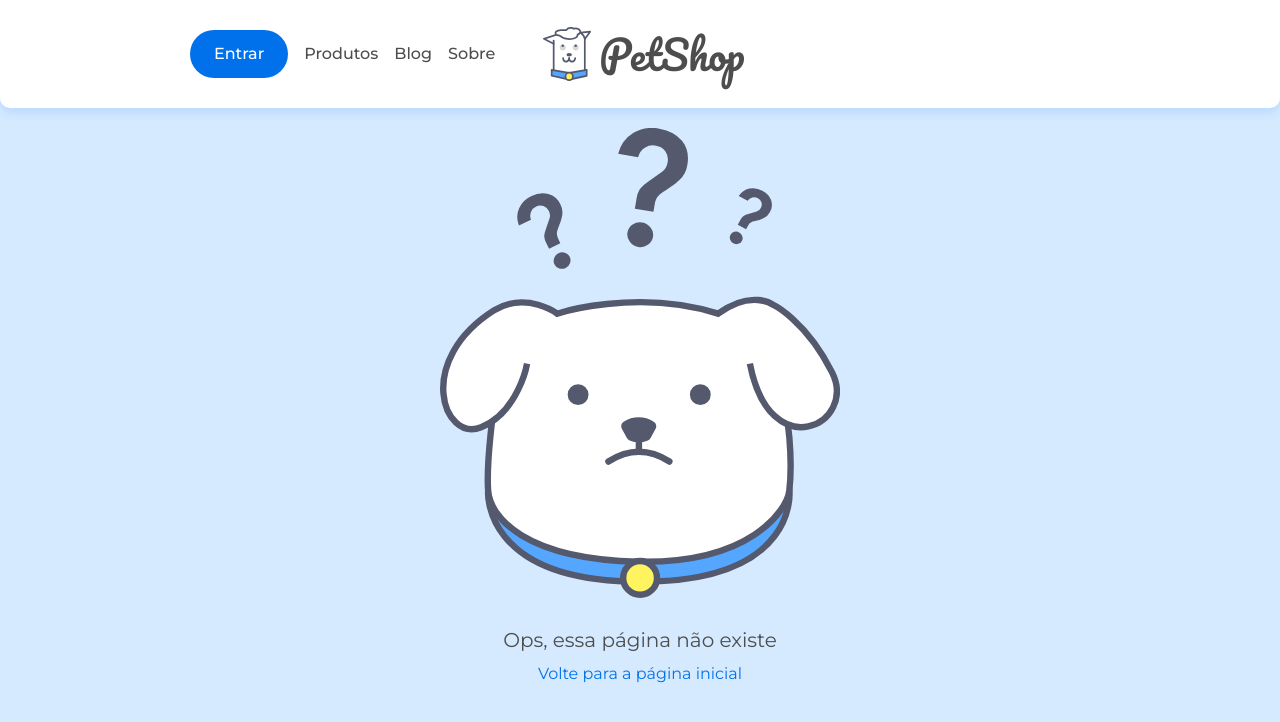
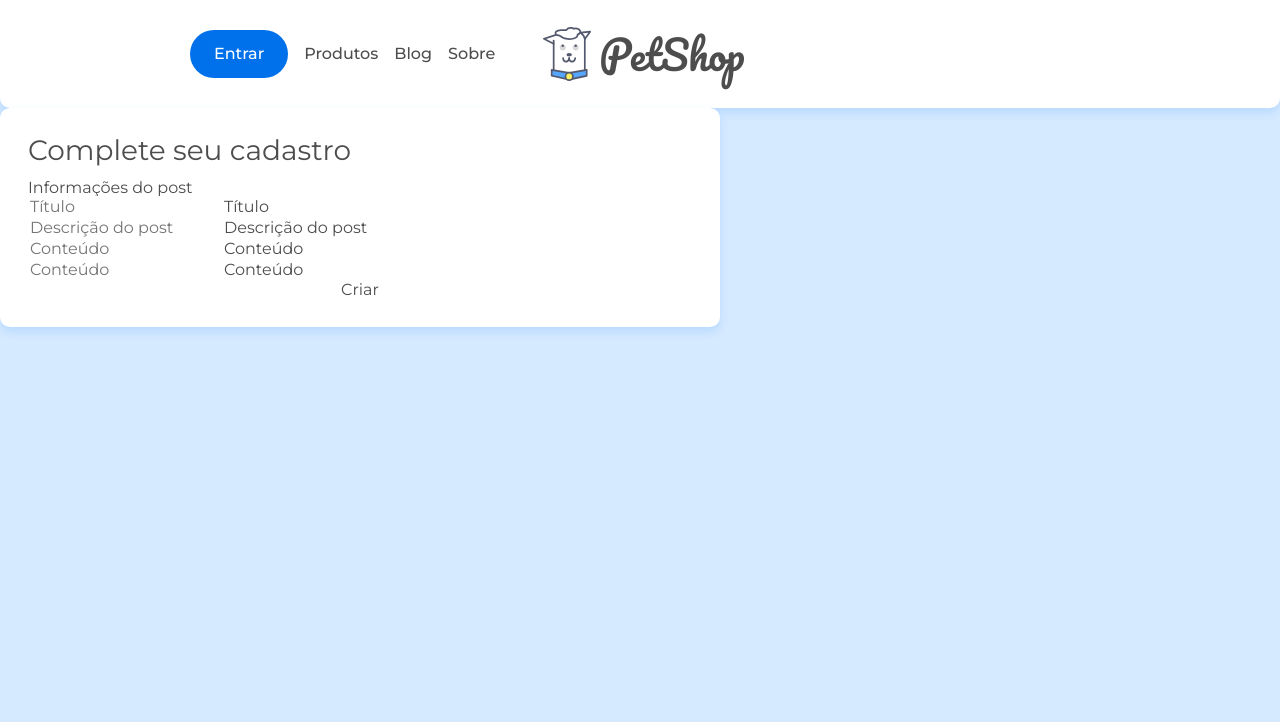
Before and after one commit to felipedotcom/reactAuth, a React (Create React App) app: page /posts/cria in a window 1280 px wide. Before the commit this address led to /404. Shown: the top 722 px of the page. Built offline with nearby package versions, Linux system fonts and the light colour scheme; no server answers.

Commit message:
Adiciona form de criacao de post

```diff
--- a/src/App.jsx
+++ b/src/App.jsx
@@ -7,6 +7,7 @@ import Sobre from './paginas/Sobre'
 import Categoria from './paginas/Categoria'
 import Post from './paginas/Post'
 import Pagina404 from './paginas/Pagina404'
+import CriaPost from './paginas/CriaPost'
 
 import './assets/css/base/base.css'
 
@@ -27,9 +28,14 @@ function App() {
           <Categoria />
         </Route>
 
+        <Route path="/posts/cria">
+          <CriaPost />
+        </Route>
+
         <Route path="/posts/:id">
           <Post />
         </Route>
+
 
         <Route>
           <Pagina404 />
--- a/src/components/ListaCategorias.jsx
+++ b/src/components/ListaCategorias.jsx
@@ -12,9 +12,9 @@ const ListaCategorias = () => {
   return (
     <ul className="lista-categorias container flex">
       {categorias.map((categoria) => (
-        <Link to={`/categoria/${categoria.id}`}>
+        <Link to={`/categoria/${categoria.nome}`}>
           <li
-            className={`lista-categorias__categoria lista-categorias__categoria--${categoria.id}`}
+            className={`lista-categorias__categoria lista-categorias__categoria--${categoria.nome}`}
           >
             {categoria.nome}
           </li>
--- /dev/null
+++ b/src/paginas/CriaPost.jsx
@@ -0,0 +1,35 @@
+import React from 'react'
+
+const CriaPost = () => {
+    return (
+        <section className="cartao">
+            <h2 className="cartao__titulo">Complete seu cadastro</h2>
+            <form action="./cadastro_concluido.html" className="formulario flex flex--coluna">
+                <fieldset>
+                    <legend className="formulario__legenda">Informações do post</legend>
+                    <div className="input-container">
+                        <input name="title" id="title" className="input" type="text" placeholder="Título" data-tipo="title" required/>
+                        <label className="input-label" for="title">Título</label>
+                    </div>
+                    <div className="input-container">
+                        <input name="metadescription" id="metadescription" className="input" type="text" placeholder="Descrição do post" required/>
+                        <label className="input-label" for="metadescription">Descrição do post</label>
+                    </div>
+                    <div className="input-container">
+                        <input name="body" id="body" className="input" type="text" placeholder="Conteúdo" required/>
+                        <label className="input-label" for="body">Conteúdo</label>
+                    </div>
+
+                    <div className="input-container">
+                        <input name="body" id="body" className="input" type="text" placeholder="Conteúdo" required/>
+                        <label className="input-label" for="body">Conteúdo</label>
+                    </div>
+                </fieldset>
+
+                <button className="botao">Criar</button>
+            </form>
+        </section>
+    )
+}
+
+export default CriaPost
```
Also changed, not shown: 2 other files (tests, documents, lock files or other folders).
